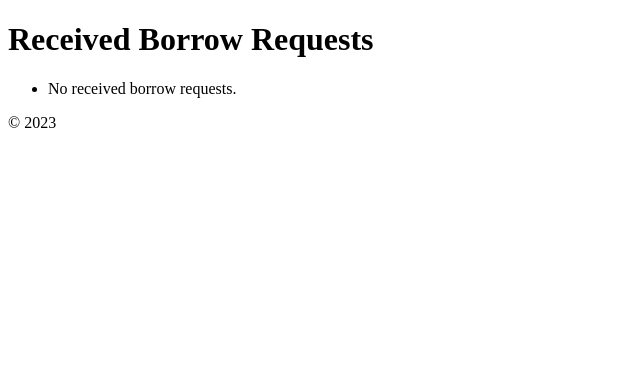
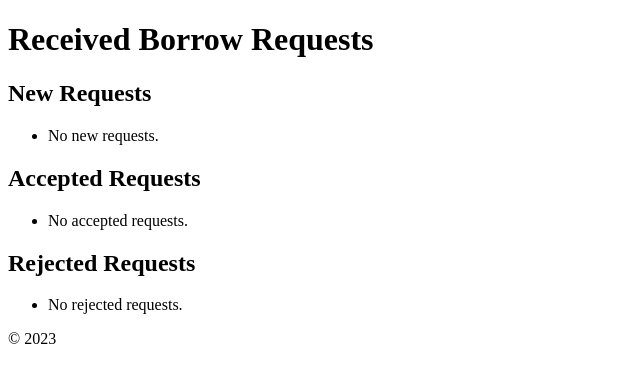
Before and after one commit to mildaug/board_game, a Django app: page /games/received/ in a window 1280 px wide. Shown: the part 233-616 px from the top of the page, without its empty margins (0-640 px from the left). Run offline with Django 4.2, Linux system fonts and the light colour scheme; the visitor is signed in with stand-in values (Sample User, id 1); data that the repository does not hold is empty.

Commit message:
borrowing functionalieties completed

```diff
--- a/board_game_hub/board_game/templates/board_game/received_game_borrow_request_list.html
+++ b/board_game_hub/board_game/templates/board_game/received_game_borrow_request_list.html
@@ -3,9 +3,10 @@
 
 {% block content %}
     <h1>Received Borrow Requests</h1>
+
+    <h2>New Requests</h2>
     <ul>
-        {% for borrow_request in borrow_requests %}
-          {% if borrow_request.owner == request.user %}
+        {% for borrow_request in new_requests %}
             <li>
                 <strong>Game:</strong> {{ borrow_request.game }}
                 <br>
@@ -21,9 +22,42 @@
                 </form>
                 <a href="{% url 'reject_borrow_request' borrow_request.pk %}">Decline</a>
             </li>
-          {% endif %}
         {% empty %}
-          <li>No received borrow requests.</li>
+            <li>No new requests.</li>
+        {% endfor %}
+    </ul>
+
+    <h2>Accepted Requests</h2>
+    <ul>
+        {% for borrow_request in accepted_requests %}
+            <li>
+                <strong>Game:</strong> {{ borrow_request.game }}
+                <br>
+                <strong>Borrower:</strong> {{ borrow_request.borrower }}
+                <br>
+                <strong>Due Back:</strong> {{ borrow_request.due_back }}
+                <br>
+                <strong>Message:</strong> {{ borrow_request.message }}
+            </li>
+        {% empty %}
+            <li>No accepted requests.</li>
+        {% endfor %}
+    </ul>
+
+    <h2>Rejected Requests</h2>
+    <ul>
+        {% for borrow_request in rejected_requests %}
+            <li>
+                <strong>Game:</strong> {{ borrow_request.game }}
+                <br>
+                <strong>Borrower:</strong> {{ borrow_request.borrower }}
+                <br>
+                <strong>Due Back:</strong> {{ borrow_request.due_back }}
+                <br>
+                <strong>Message:</strong> {{ borrow_request.message }}
+            </li>
+        {% empty %}
+            <li>No rejected requests.</li>
         {% endfor %}
     </ul>
 {% endblock %}
--- a/board_game_hub/board_game/views.py
+++ b/board_game_hub/board_game/views.py
@@ -103,36 +103,58 @@ def submited_game_borrow_list(request):
 
 @login_required
 def received_game_borrow_list(request):
-    borrow_requests = GameBorrowRequest.objects.filter(owner=request.user)
-    return render(request, 'board_game/received_game_borrow_request_list.html', {'borrow_requests': borrow_requests})
+    if request.method == 'POST':
+        request_id = request.POST.get('request_id')
+        action = request.POST.get('action')
+
+        borrow_request = get_object_or_404(GameBorrowRequest, id=request_id, owner=request.user)
+        if action == 'accept':
+            borrow_request.request_status = 'Accepted'
+            borrow_request.save()
+        elif action == 'reject':
+            borrow_request.request_status = 'Rejected'
+            borrow_request.save()
+
+    accepted_requests = GameBorrowRequest.objects.filter(owner=request.user, request_status='Accepted').order_by('-pk')[:3]
+    rejected_requests = GameBorrowRequest.objects.filter(owner=request.user, request_status='Rejected').order_by('-pk')[:3]
+    new_requests = GameBorrowRequest.objects.filter(owner=request.user, request_status='New').order_by('-pk')
+
+    return render(request, 'board_game/received_game_borrow_request_list.html', {
+        'accepted_requests': accepted_requests,
+        'rejected_requests': rejected_requests,
+        'new_requests': new_requests
+    })
 
 @login_required
 def accept_borrow_request(request, pk):
     borrow_request = get_object_or_404(GameBorrowRequest, pk=pk)
     if request.user == borrow_request.owner:
-        borrow_request.accepted = True
+        borrow_request.request_status = 'Accepted'
         borrow_request.game.status = 'Borrowed'
         borrow_request.game.save()
         borrow_request.save()
-    return redirect('games_others_borrowed')
+    return redirect('received_game_borrow_request_list')
 
 @login_required
 def games_others_borrowed_from_me(request):
-    accepted_borrow_requests = GameBorrowRequest.objects.filter(owner=request.user, accepted=True)
+    accepted_borrow_requests = GameBorrowRequest.objects.filter(owner=request.user, request_status='Accepted')
     borrowed_games = [borrow_request.game for borrow_request in accepted_borrow_requests if borrow_request.game.status == 'Borrowed']
     return render(request, 'board_game/games_others_borrowed.html', {'borrowed_games': borrowed_games})
 
 @login_required
 def games_i_borrowed_from_others(request):
-    borrowed_games = Game.objects.filter(gameborrowrequest__borrower=request.user, gameborrowrequest__accepted=True, gameborrowrequest__returned=False)
+    borrowed_games = Game.objects.filter(gameborrowrequest__borrower=request.user, gameborrowrequest__request_status='Accepted', gameborrowrequest__returned=False)
     return render(request, 'board_game/games_i_borrowed.html', {'borrowed_games': borrowed_games})
 
-#not finished
 @login_required
 def reject_borrow_request(request, pk):
     borrow_request = get_object_or_404(GameBorrowRequest, pk=pk)
-    borrow_request.delete()
-    return redirect('board_games/games_others_borrowed.html')
+    if request.user == borrow_request.owner:
+        borrow_request.request_status = 'Rejected'
+        borrow_request.game.status = 'Available'
+        borrow_request.game.save()
+        borrow_request.save()
+    return redirect('received_game_borrow_request_list')
 
 # @login_required
 # def extend_due_date(request, pk):
```
Also changed, not shown: board_game_hub/board_game/models.py (+8 -1 lines), board_game_hub/board_game/migrations/0013_remove_gameborrowrequest_accepted_and_more.py (added), 1 other file. Lines whose indentation alone changed are shown as unchanged.
